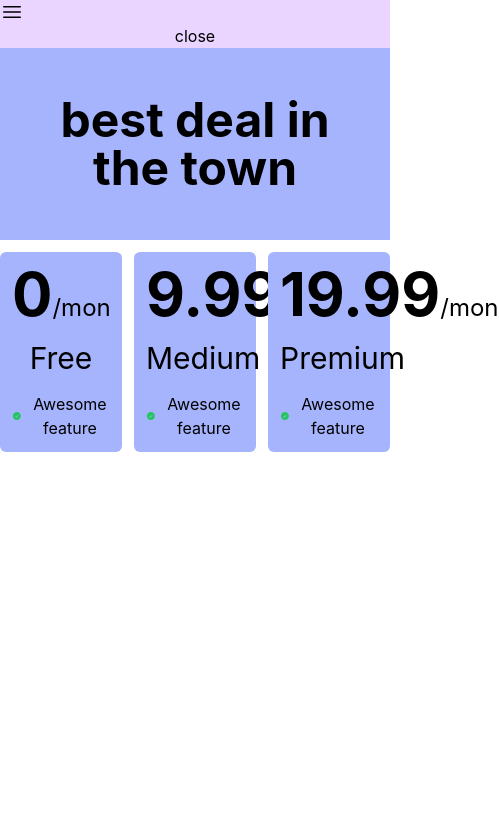
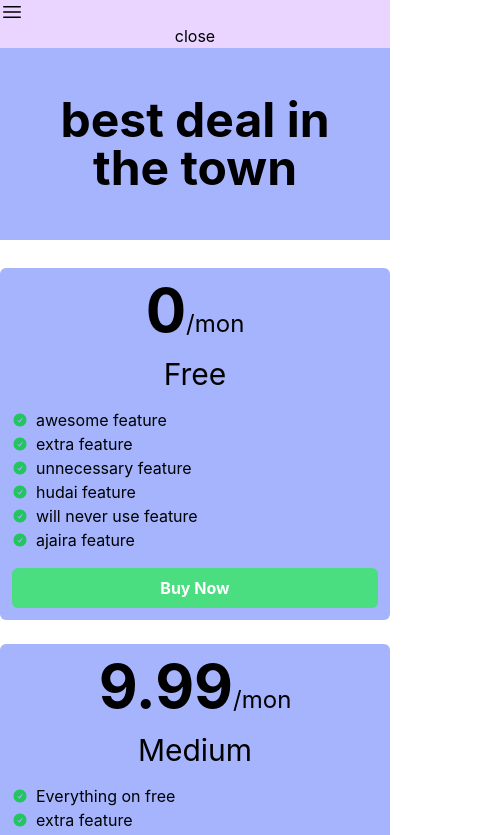
Before and after one commit to capnemo20/price-club, a React (Create React App) app: page / in a window 390 px wide. Shown: the top 835 px of the page, 499 px wide, since content can reach past the window. Built offline with nearby package versions, Linux system fonts and the light colour scheme.

Commit message:
51-7 Responsive pricing card with Tailwind and Hero icons

```diff
--- /dev/null
+++ b/src/components/Feature/Feature.js
@@ -0,0 +1,14 @@
+import React from "react";
+import "./Feature.css";
+import { CheckCircleIcon } from "@heroicons/react/24/solid";
+
+const Feature = ({feature}) => {
+  return (
+    <div className="flex items-center">
+      <CheckCircleIcon className="h-4 w-4 text-green-500" />
+      <p className="ml-2">{feature}</p>
+    </div>
+  );
+};
+
+export default Feature;
--- a/src/components/PriceOption/PriceOption.js
+++ b/src/components/PriceOption/PriceOption.js
@@ -1,8 +1,10 @@
 import React from "react";
 import "./PriceOption.css";
-import { CheckCircleIcon } from "@heroicons/react/24/solid";
+import Feature from "../Feature/Feature";
+
 
 const PriceOption = ({ option }) => {
+  const {features} = option;
   return (
     <div className="bg-indigo-300 mt-3 rounded-md p-3">
       <h2>
@@ -10,10 +12,13 @@ const PriceOption = ({ option }) => {
         <span className="text-2xl text-grey-200">/mon</span>
       </h2>
       <p className="text-3xl my-4">{option.name}</p>
-      <div className="flex items-center">
-        <CheckCircleIcon className="h-4 w-4 text-green-500" />
-        <p className="ml-2">Awesome feature</p>
-      </div>
+      {
+        features.map((feature, idx)=><Feature
+        feature = {feature}
+        key={idx}
+        ></Feature>)
+      }
+      <button className="bg-green-400 w-full mt-4 py-2 font-bold text-white rounded-md">Buy Now</button>
     </div>
   );
 };
--- a/src/components/Pricing/Pricing.js
+++ b/src/components/Pricing/Pricing.js
@@ -21,11 +21,27 @@ const Pricing = () => {
       id: 2,
       name: "Medium",
       price: 9.99,
+      features: [
+        "Everything on free",
+        "extra feature",
+        "unnecessary feature",
+        "hudai feature",
+        "will never use feature",
+        "ajaira feature",
+      ],
     },
     {
       id: 3,
       name: "Premium",
       price: 19.99,
+      features: [
+        "Everything on premium",
+        "extra feature",
+        "unnecessary feature",
+        "hudai feature",
+        "will never use feature",
+        "ajaira feature",
+      ],
     },
   ];
   return (
@@ -33,7 +49,7 @@ const Pricing = () => {
       <h2 className="text-5xl font-bold bg-indigo-300 p-12 ">
         best deal in the town
       </h2>
-      <div className="grid grid-cols-3 gap-3 ">
+      <div className="grid md:grid-cols-3 gap-3 mt-4">
         {pricingOptions.map((option) => (
           <PriceOption key={option.id} option={option}></PriceOption>
         ))}
```
Also changed, not shown: src/components/Feature/Feature.css (added).
